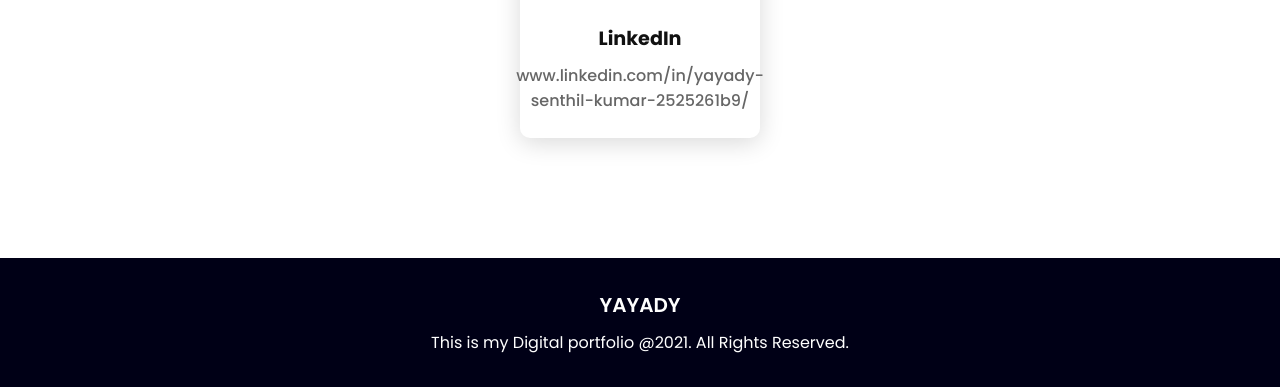
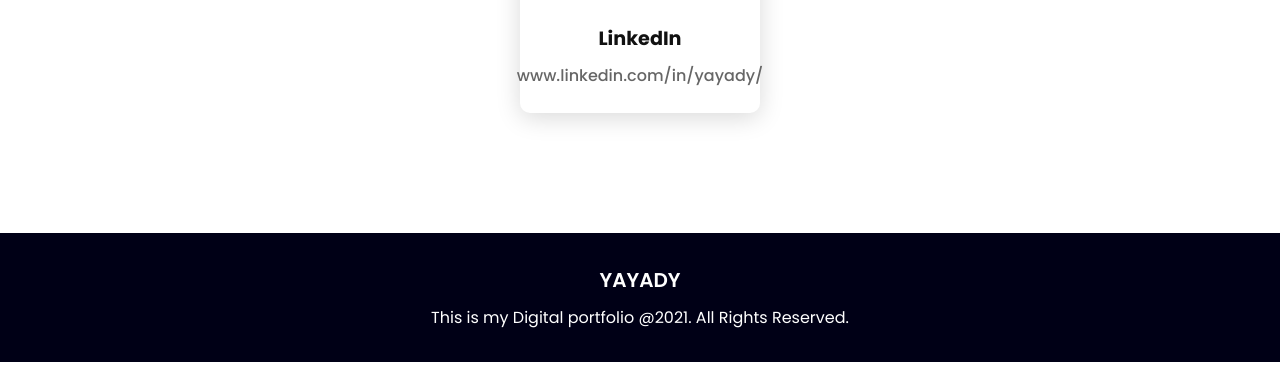
Before and after one commit to Yayady1999/portfolio.in, a plain HTML site: page index.html in a window 1280 px wide. Shown: the part 6294-6681 px from the top of the page. After the commit the page ends 6656 px from the top, so only its background shows below. Drawn offline with nearby package versions, Linux system fonts and the light colour scheme.

Commit message:
Update index.html

```diff
--- a/index.html
+++ b/index.html
@@ -254,7 +254,7 @@
             </div>
             <div class="info">
               <h3>LinkedIn</h3>
-              <span>www.linkedin.com/in/yayady-senthil-kumar-2525261b9/</span>
+              <span>www.linkedin.com/in/yayady/</span>
             </div>
           </div>
         </div>
```
